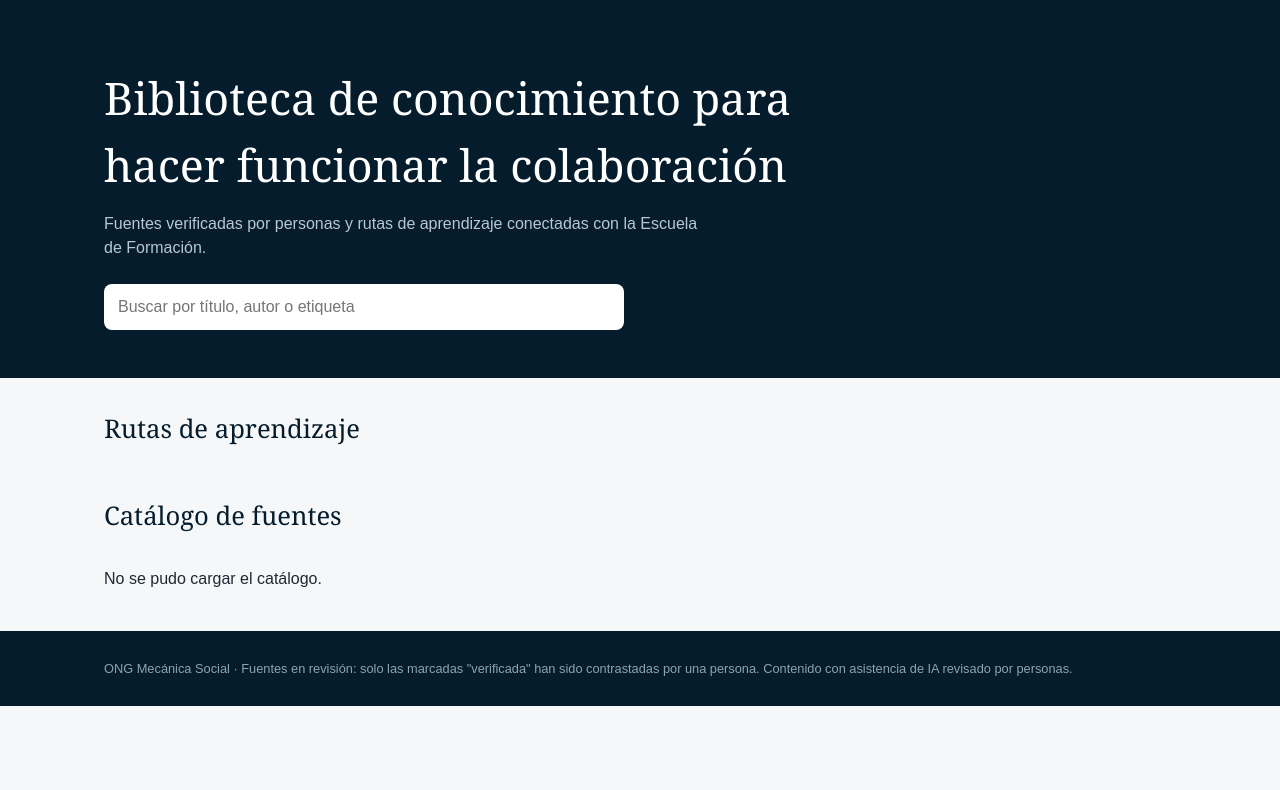
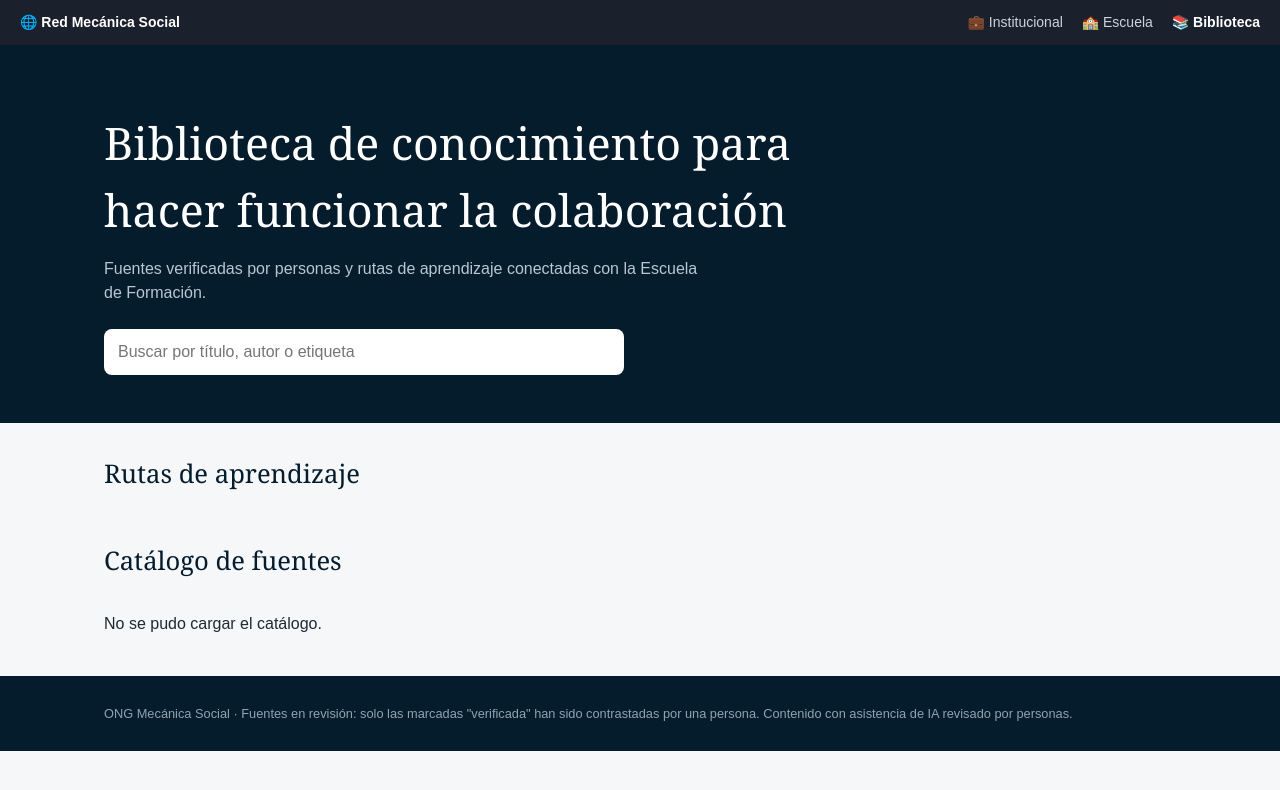
Before and after one commit to mecanicasocial/mecanica-social-biblioteca, a plain HTML site: page site/index.html in a window 1280 px wide. Drawn offline with Linux system fonts and the light colour scheme.

Commit message:
feat: incorporar script de navegación circular homologada

```diff
--- /dev/null
+++ b/site/app_navbar.js
@@ -0,0 +1,13 @@
+document.addEventListener("DOMContentLoaded", () => {
+    const navbar = document.createElement("div");
+    navbar.style.cssText = "background: #1a202c; padding: 12px 20px; display: flex; justify-content: space-between; align-items: center; color: #fff; font-family: sans-serif; font-size: 14px;";
+    navbar.innerHTML = `
+        <span style="font-weight: bold;">🌐 Red Mecánica Social</span>
+        <div>
+            <a href="https://github.io" style="color: #cbd5e0; text-decoration: none; margin-left: 15px;">💼 Institucional</a>
+            <a href="https://github.io" style="color: #cbd5e0; text-decoration: none; margin-left: 15px;">🏫 Escuela</a>
+            <a href="https://github.io" style="color: #fff; text-decoration: none; margin-left: 15px; font-weight: bold;">📚 Biblioteca</a>
+        </div>
+    `;
+    document.body.insertBefore(navbar, document.body.firstChild);
+});
--- a/site/index.html
+++ b/site/index.html
@@ -18,7 +18,8 @@ main{padding:40px 0}h2{font-size:1.6rem;margin:32px 0 16px}
 .chips button.on{background:var(--navy);color:#fff}
 .b{display:inline-block;font-size:.7rem;padding:2px 8px;border-radius:10px;background:#eef2ff;color:var(--blue);margin:6px 4px 0 0}.b.w2{background:#fff4e0;color:#8a5a00}.b.ok{background:#e3f6ea;color:#1a6b3a}
 footer{background:var(--navy);color:#8fa3b3;padding:28px 0;font-size:.8rem;margin-top:40px}a{color:var(--blue)}
-</style></head><body>
+</style><script src="app_navbar.js"></script>
+</head><body>
 <div class="hero"><div class="w"><h1>Biblioteca de conocimiento para hacer funcionar la colaboración</h1>
 <p>Fuentes verificadas por personas y rutas de aprendizaje conectadas con la Escuela de Formación.</p>
 <input id="q" type="search" placeholder="Buscar por título, autor o etiqueta" aria-label="Buscar en el catálogo"></div></div>
```
